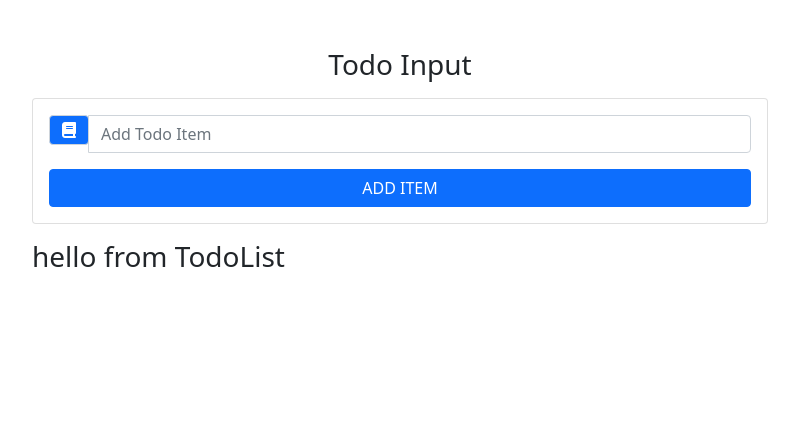
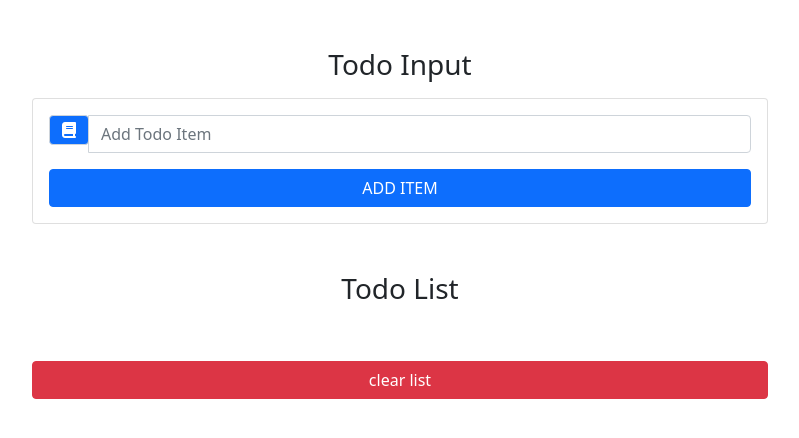
Before and after one commit to Milad64sh/Todo-list, a React (Create React App) app: page / in a window 1280 px wide. Shown: the top 438 px of the page, without its empty margins (240-1039 px from the left). Built offline with nearby package versions, Linux system fonts and the light colour scheme.

Commit message:
fifth commit

```diff
--- a/src/components/TodoItem.js
+++ b/src/components/TodoItem.js
@@ -2,10 +2,6 @@
 
 export default class TodoItem extends Component {
   render() {
-    return (
-      <div>
-        <h5>hello from TodoItem</h5>
-      </div>
-    );
+    return;
   }
 }
--- a/src/components/TodoList.js
+++ b/src/components/TodoList.js
@@ -1,12 +1,33 @@
 import React, { Component } from 'react';
+import TodoItem from './TodoItem';
 import Item from './TodoItem';
 
 export default class TodoList extends Component {
   render() {
+    const { items, clearList, handleDelete, handleEdit } = this.props;
     return (
-      <div>
-        <h3>hello from TodoList</h3>
-      </div>
+      <ul className='list-group my-5'>
+        <h3 className='text-capitalize text-center'>todo list</h3>
+        {items.map((item) => {
+          return (
+            <TodoItem
+              key={item.id}
+              title={item.title}
+              handleDelete={() => handleDelete(item.id)}
+              handleEdit={() => handleEdit(item.id)}
+            />
+          );
+        })}
+        <div className='d-grid'>
+          <button
+            type='button'
+            className='btn btn-danger mt-5 tex t-uppercase'
+            onClick={clearList}
+          >
+            clear list
+          </button>
+        </div>
+      </ul>
     );
   }
 }
```
